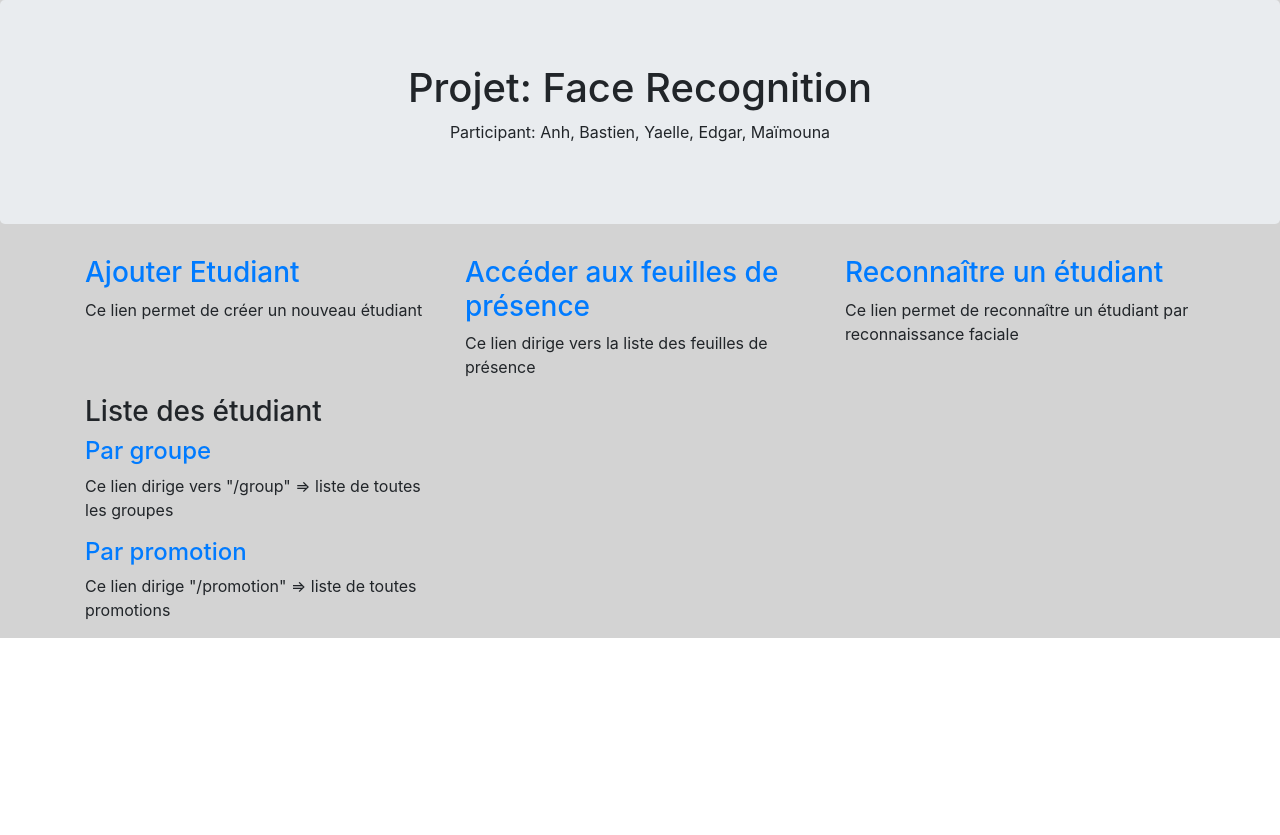
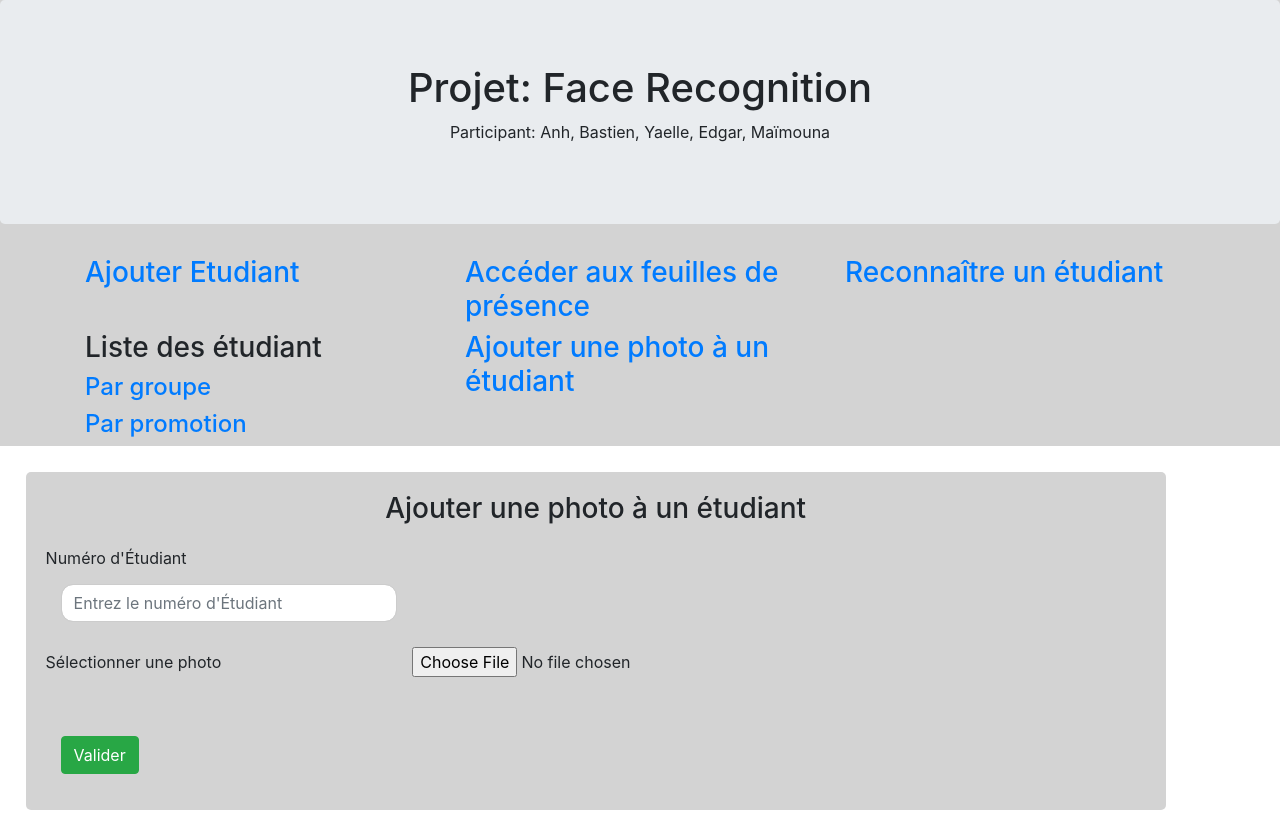
Before and after one commit to NguyenAnhCu/faceRecoFront, an Angular app: page /addPhoto in a window 1280 px wide. Before the commit this address led to /. Before the commit the page ends 800 px from the top, so only its background shows below. Built offline with nearby package versions, Linux system fonts and the light colour scheme.

Commit message:
Ajout d'un nouveau composant pour ajouter une photo à un étudiant

```diff
--- /dev/null
+++ b/src/app/add-photo-student/add-photo-student.component.css
@@ -0,0 +1,18 @@
+.container {
+  border-radius: 5px;
+  background-color: lightgrey;
+  padding: 20px;
+  margin: 2%;
+}
+input[type=text], select, textarea{
+  width: 100%;
+  padding: 12px;
+  border: 1px solid #ccc;
+  border-radius: 12px;
+  box-sizing: border-box;
+  resize: vertical;
+}
+label {
+  padding: 12px 12px 6px 0;
+  display: inline-block;
+}
--- /dev/null
+++ b/src/app/add-photo-student/add-photo-student.component.html
@@ -0,0 +1,36 @@
+<head>
+  <title>Créer Etudiant</title>
+  <meta charset="utf-8">
+  <meta name="viewport" content="width=device-width, initial-scale=1">
+</head>
+
+<body>
+<div class="container">
+  <form #studentForm="ngForm" (ngSubmit)="addPhoto()" class="form-horizontal">
+    <fieldset>
+      <h3 style="text-align:center">Ajouter une photo à un étudiant </h3>
+
+      <div class="form-group">
+        <label class="col-md-4 control-label" for="Id_Student">Numéro d'Étudiant</label>
+        <div class="col-md-4">
+          <input [(ngModel)]="numeroEtud" id="Id_Student" name="Id_Student" type="text" placeholder="Entrez le numéro d'Étudiant" class="form-control input-md" required="">
+        </div>
+      </div>
+
+
+      <div class="form-group">
+        <label class="col-md-4 control-label" >Sélectionner une photo</label>
+        <input #imageInput type = "file" accept="image/png, image/gif, image/jpeg" (change)="onFileSelected($event)">
+      </div>
+
+      <div class="form-group">
+        <label class="col-md-4 control-label" for="button1id"></label>
+        <div class="col-md-8">
+          <button id="button1id" name="button1id" class="btn btn-success">Valider</button>
+        </div>
+      </div>
+
+    </fieldset>
+  </form>
+</div>
+</body>
--- /dev/null
+++ b/src/app/add-photo-student/add-photo-student.component.ts
@@ -0,0 +1,29 @@
+import { Component, OnInit } from '@angular/core';
+import {ApiFaceRecoService} from '../api-face-reco.service';
+
+@Component({
+  selector: 'app-add-photo-student',
+  templateUrl: './add-photo-student.component.html',
+  styleUrls: ['./add-photo-student.component.css']
+})
+export class AddPhotoStudentComponent implements OnInit {
+  numeroEtud: string;
+  selectedImage = null;
+
+  constructor(private apiFaceRecoService: ApiFaceRecoService) { }
+
+  ngOnInit() {
+  }
+
+  onFileSelected(event) {
+    this.selectedImage = event.target.files[0];
+    console.log(event);
+  }
+  addPhoto() {
+    console.log(this.selectedImage);
+    this.apiFaceRecoService.addPhotoStudent(this.selectedImage, this.numeroEtud).subscribe(data => {
+      console.log('Photo ajoutée');
+    });
+  }
+
+}
--- a/src/app/ajout-etudiant/ajout-etudiant.component.html
+++ b/src/app/ajout-etudiant/ajout-etudiant.component.html
@@ -57,7 +57,12 @@
       </div>
 
       <div class="form-group">
-        <label class="col-md-4 control-label">Ajouter une photo </label>
+        <label class="col-md-4 control-label" >Sélectionner une photo</label>
+        <input type = "file" (change)="onFileSelected($event)">
+      </div>
+
+      <div class="form-group">
+        <a> Les fichiers doivent avoir les extensions suivantes : gif, jpeg, png</a>
       </div>
 
 
--- a/src/app/ajout-etudiant/ajout-etudiant.component.ts
+++ b/src/app/ajout-etudiant/ajout-etudiant.component.ts
@@ -21,6 +21,7 @@ export class AjoutEtudiantComponent implements OnInit {
   groupChoisi: string;
   promotionId: string;
   promotionChoisie: Promotion;
+  selectedImage = null;
 
   constructor(private apiFaceRecoServ: ApiFaceRecoService) { }
 
@@ -42,16 +43,24 @@ export class AjoutEtudiantComponent implements OnInit {
     this.apiFaceRecoServ.getGroupById(this.groupChoisi).subscribe(data => {
       const group = new Group(data.id, data.wording, this.promotionChoisie);
       const student = new Student ((Number(this.numeroEtud)), this.nomEtud, this.prenomEtud, group);
-      this.apiFaceRecoServ.postStudent(student).subscribe(d =>{
+      this.apiFaceRecoServ.postStudent(student).subscribe(d => {
         this.apiFaceRecoServ.postStudent(student);
-        console.log('Etudiant ajouté')
+        console.log('Etudiant ajouté : ');
+        this.addPhoto(student.getNumber());
         studentForm.resetForm();
       });
     });
   }
+  private addPhoto(idEtud) {
+    if (this.selectedImage) {
+      this.apiFaceRecoServ.addPhotoStudent(this.selectedImage, idEtud).subscribe(data => {
+        console.log('Photo ajoutée');
+      });
+    }
+  }
 
   findGroups() {
-    this.apiFaceRecoServ.getPromotionById(this.promotionId).subscribe(data =>{
+    this.apiFaceRecoServ.getPromotionById(this.promotionId).subscribe(data => {
       this.promotionChoisie = new Promotion(data.id, data.wording);
       this.groupsChoisis.splice(0, this.groupsChoisis.length);
       this.groups.forEach((e) => {
@@ -62,6 +71,11 @@ export class AjoutEtudiantComponent implements OnInit {
     });
   }
 
+  onFileSelected(event) {
+    this.selectedImage = event.target.files[0];
+    console.log(event);
+  }
+
   resetForm(studentForm: NgForm) {
     studentForm.resetForm();
   }
--- a/src/app/api-face-reco.service.ts
+++ b/src/app/api-face-reco.service.ts
@@ -40,9 +40,13 @@ export class ApiFaceRecoService {
   getGroupById(id: string): Observable<GroupDetails> {
     return this.httpClient.get<GroupDetails>(url + 'group/' + id, httpOption);
   }
-  postStudent(student): Observable<any> {
-    return this.httpClient.post(url + 'student', student, httpOption);
+  postStudent(student) {
+    return this.httpClient.post<StudentDetails>(url + 'student', student, httpOption);
   }
-
-
+  addPhotoStudent(photo, id) {
+    return this.httpClient.post( url  + 'student/' + id + '/photo', photo, httpOption);
+  }
+  recognition(photo, id) {
+    return this.httpClient.post(url + 'timesheet/ ' + id + '/recognition', photo, httpOption);
+  }
 }
--- a/src/app/app-routing.module.ts
+++ b/src/app/app-routing.module.ts
@@ -6,13 +6,15 @@ import {TimesheetDisplayComponent} from './timesheet-display/timesheet-display.c
 import {RecongnizeStudentComponent} from './recongnize-student/recongnize-student.component';
 import {PromotionDisplayComponent} from './promotion-display/promotion-display.component';
 import {GroupDisplayComponent} from './group-display/group-display.component';
+import {AddPhotoStudentComponent} from './add-photo-student/add-photo-student.component';
 
 const routes: Routes = [
   {path: 'studentForm', component: AjoutEtudiantComponent},
   {path: 'timesheets', component: TimesheetDisplayComponent},
   {path: 'recognition', component: RecongnizeStudentComponent},
   {path: 'promotion', component: PromotionDisplayComponent},
-  {path: 'group', component: GroupDisplayComponent}];
+  {path: 'group', component: GroupDisplayComponent},
+  {path: 'addPhoto', component: AddPhotoStudentComponent}];
 
 @NgModule({
   declarations: [],
--- a/src/app/app.component.html
+++ b/src/app/app.component.html
@@ -16,25 +16,24 @@
 
     <div class="col-sm-4">
       <h3><a routerLink="/studentForm">Ajouter Etudiant</a></h3>
-      <p>Ce lien permet de créer un nouveau étudiant </p>
     </div>
 
     <div class="col-sm-4">
       <h3><a routerLink="/timesheets">Accéder aux feuilles de présence</a></h3>
-      <p> Ce lien dirige vers la liste des feuilles de présence</p>
     </div>
 
     <div class="col-sm-4">
       <h3><a routerLink="/recognition">Reconnaître un étudiant</a></h3>
-      <p> Ce lien permet de reconnaître un étudiant par reconnaissance faciale</p>
     </div>
 
     <div class="col-sm-4">
       <h3>Liste des étudiant </h3>
       <h4><a routerLink="/group">Par groupe </a></h4>
-      <p> Ce lien dirige vers "/group" => liste de toutes les groupes </p>
       <h4><a routerLink="/promotion">Par promotion </a></h4>
-      <p> Ce lien dirige "/promotion" => liste de toutes promotions</p>
+    </div>
+
+    <div class="col-sm-4">
+      <h3><a routerLink="/addPhoto"> Ajouter une photo à un étudiant </a></h3>
     </div>
 
   </div>
--- a/src/app/app.module.ts
+++ b/src/app/app.module.ts
@@ -11,6 +11,7 @@ import { RecongnizeStudentComponent } from './recongnize-student/recongnize-stud
 import { PromotionDisplayComponent } from './promotion-display/promotion-display.component';
 import { GroupDisplayComponent } from './group-display/group-display.component';
 import {AjoutEtudiantComponent} from './ajout-etudiant/ajout-etudiant.component';
+import { AddPhotoStudentComponent } from './add-photo-student/add-photo-student.component';
 
 @NgModule({
   declarations: [
@@ -19,7 +20,8 @@ import {AjoutEtudiantComponent} from './ajout-etudiant/ajout-etudiant.component'
     TimesheetDisplayComponent,
     RecongnizeStudentComponent,
     PromotionDisplayComponent,
-    GroupDisplayComponent
+    GroupDisplayComponent,
+    AddPhotoStudentComponent
   ],
   imports: [
     BrowserModule,
--- a/src/app/recongnize-student/recongnize-student.component.html
+++ b/src/app/recongnize-student/recongnize-student.component.html
@@ -3,16 +3,31 @@
   <meta charset="utf-8">
   <meta name="viewport" content="width=device-width, initial-scale=1">
 </head>
-
+)
 <body>
 <div class="container">
-  <form class="form-horizontal">
+  <form #recognizeForm="ngForm" (ngSubmit)="recognizeStudent()" class="form-horizontal">
     <fieldset>
       <h3 style="text-align:center">Reconnaître une étudiant</h3>
 
       <div class="form-group">
+        <label class="col-md-4 control-label" for="timesheet">Choisir une feuille de présence </label>
+        <div class="col-md-4">
+          <select [(ngModel)]="timesheetId" id="timesheet" name="timesheet">
+            <option [value]="timesheet.getId()" *ngFor="let timesheet of this.timesheets">
+              {{timesheet.getDate()}}
+            </option>
+          </select>
+        </div>
+      </div>
+
+      <div class="form-group">
         <label class="col-md-4 control-label" >Sélectionner une photo</label>
         <input type = "file" (change)="onFileSelected($event)">
+      </div>
+
+      <div class="form-group">
+        <a> Les fichiers doivent avoir les extensions suivantes : gif, jpeg, png</a>
       </div>
 
       <div class="form-group">
--- a/src/app/recongnize-student/recongnize-student.component.ts
+++ b/src/app/recongnize-student/recongnize-student.component.ts
@@ -1,6 +1,10 @@
 import {Component, ElementRef, OnInit, Renderer2, ViewChild} from '@angular/core';
-import {HttpClientModule} from '@angular/common/http';
-
+import {ApiFaceRecoService} from '../api-face-reco.service';
+import {Timesheet} from '../timesheet';
+import {Presence} from '../presence';
+import {Promotion} from '../promotion';
+import {Group} from '../group';
+import {Student} from '../student';
 
 @Component({
   selector: 'app-recongnize-student',
@@ -9,9 +13,11 @@ import {HttpClientModule} from '@angular/common/http';
 })
 export class RecongnizeStudentComponent implements OnInit {
 
+  public timesheets: Timesheet[] = [];
+  public timesheetId: string;
   public captures: Array<any>;
   public camOpen: boolean;
-  constructor(private renderer: Renderer2) {
+  constructor(private renderer: Renderer2, private apiFaceRecoService: ApiFaceRecoService) {
     this.captures = [];
     this.camOpen = false;
   }
@@ -33,7 +39,20 @@ export class RecongnizeStudentComponent implements OnInit {
 
 
   ngOnInit() {
+    this.apiFaceRecoService.getAllTimeSheet().subscribe( data => {
+      data.forEach( (t) => {
+        const precenses: Presence[] = [];
+        t.presence.forEach((e) => {
+          const promo = new Promotion(e.student.group.promotion.id, e.student.group.promotion.wording);
+          const group = new Group(e.student.group.id, e.student.group.wording, promo);
+          const student = new Student(e.student.number, e.student.lastName, e.student.firstName, group);
+          precenses.push(new Presence(e.present, student));
+        });
+        this.timesheets.push(new Timesheet(t.id, t.date, precenses));
+      });
+    });
   }
+
   onFileSelected(event) {
     this.selectedImage = event.target.files[0];
     console.log(event);
@@ -75,6 +94,10 @@ export class RecongnizeStudentComponent implements OnInit {
   handleError(error) {
     console.log('Error: ', error);
   }
-
-
+  recognizeStudent() {
+    console.log(this.timesheetId);
+    this.apiFaceRecoService.recognition(this.selectedImage, this.timesheetId).subscribe( data => {
+      console.log(data);
+    });
+  }
 }
```
Also changed, not shown: 1 other file (tests, documents, lock files or other folders).
